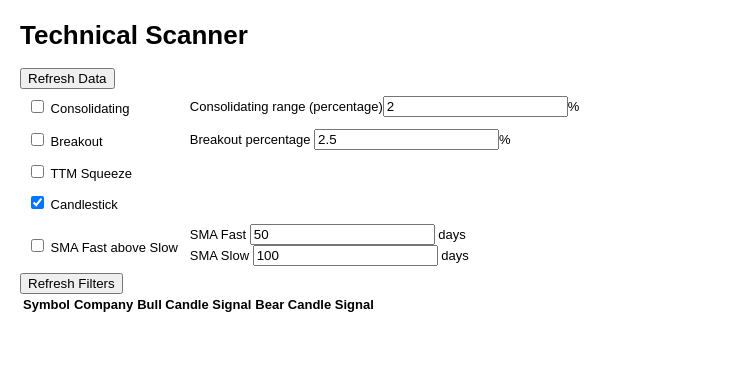
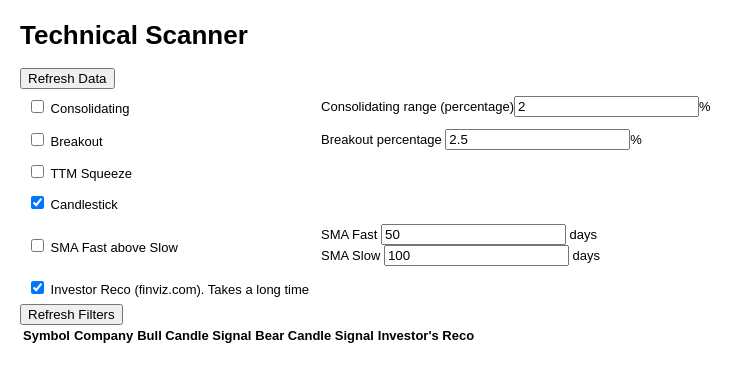
Before and after one commit to juanlazarde/fybot, a Flask app: page / in a window 1280 px wide. Shown: the top 382 px of the page, without its empty margins (0-753 px from the left). Run offline with Flask 2, Linux system fonts and the light colour scheme; lists and menus that the app fills with data are empty.

Commit message:
Corrected integer mistake with incoming form numbers... they're float. Also, added a column to show 'Investor Reco' as an example on how to add filters and scraping. BUT!, b/c we're scraping data from finviz.com, it's super slow on long lists.

```diff
--- a/app.py
+++ b/app.py
@@ -8,6 +8,9 @@ To run flask, open the python terminal and run: flask run"""
 import datetime
 import json
 import os
+
+import requests
+from lxml import html
 
 import pandas as pd
 import plotly as pt
@@ -141,6 +144,25 @@ class Filter:
 
         return True if sma_fast[-1] > sma_slow[-1] else False
 
+    def investor_reco(self, **kwargs):
+        # scrape finviz for latest 3 investor status
+        symbol = kwargs['symbol']
+        site = 'https://www.finviz.com/quote.ashx?t={}'.format(symbol)
+        headers = {'User-Agent': 'Mozilla/5.0'}
+        search = '//table[@class="fullview-ratings-outer"]//tr[1]//text()'
+
+        screen = requests.get(site, headers=headers)
+        tree = html.fromstring(screen.content).xpath(search)
+
+        bull_words = ['Buy', 'Outperform', 'Overweight', 'Upgrade']
+        bear_words = ['Sell', 'Underperform', 'Underweight', 'Downgrade']
+        bull = sum([tree.count(x) for x in bull_words])
+        bear = sum([tree.count(x) for x in bear_words])
+
+        self.signal.loc[symbol, 'investor_sum'] = \
+            "Bull {}, Bear {}".format(bull, bear)
+        return True
+
 
 class Chart:
     """Chart library"""
@@ -272,6 +294,10 @@ class Index:
                 stocks[symbol]['cdl_sum_ber'] = row.cdl_sum_ber
                 stocks[symbol]['cdl_sum_bul'] = row.cdl_sum_bul
 
+        if self.settings['investor_reco']['go']:
+            for symbol, row in self.signals.iterrows():
+                stocks[symbol]['investor_sum'] = row.investor_sum
+
         self.stocks = stocks
 
 
@@ -313,17 +339,25 @@ def index():
         active_filters = {'consolidating':
                           {'go': fltr_me('consolidating'),
                            'pct': int(frm_get('consolidating_pct'))},
+
                           'breakout':
                           {'go': fltr_me('breakout'),
-                           'pct': int(frm_get('breakout_pct'))},
+                           'pct': float(frm_get('breakout_pct'))},
+
                           'ttm_squeeze':
                           {'go': fltr_me('ttm_squeeze')},
+
                           'candlestick':
                           {'go': fltr_me('candlestick')},
+
                           'sma_filter':
                           {'go': fltr_me('sma_filter'),
-                           'fast': int(frm_get('sma_fast')),
-                           'slow': int(frm_get('sma_slow'))}}
+                           'fast': float(frm_get('sma_fast')),
+                           'slow': float(frm_get('sma_slow'))},
+
+                          'investor_reco':
+                          {'go': fltr_me('investor_reco')}
+                          }
 
         Filter(active_filters)
         stocks = Index(active_filters).stocks
--- a/templates/index.html
+++ b/templates/index.html
@@ -84,6 +84,11 @@
                 <label>SMA Slow <input type='text' name='sma_slow' value="100"> days</label>
             </td>
         </tr>
+        <tr>
+            <td>
+                <label><input type='checkbox' name='filter' value='investor_reco' checked> Investor Reco (finviz.com). Takes a long time</label>
+            </td>
+        </tr>
     </table>
     <input type="submit" value="Refresh Filters">
 {#    onclick="window.location.href='/filter';" />#}
@@ -108,6 +113,7 @@
         <th>Company</th>
         <th>Bull Candle Signal</th>
         <th>Bear Candle Signal</th>
+        <th>Investor's Reco</th>
     </tr>
     {% for symbol in stocks %}
     <tr>
@@ -117,7 +123,7 @@
                onmouseout="document.getElementById('place-holder-1').src='https://linkpeek.com/theme/img/linkpeek-transparent-pixel-placeholder.png';">
                 {{ symbol }}
                 <img src="https://linkpeek.com/theme/img/linkpeek-transparent-pixel-placeholder.png"
-                     id="place-holder-1" style="zindex: 100; position: absolute;"  alt=""/>
+                     id="place-holder-1" style="zindex: 100; position: relative;"  alt=""/>
             </a>
         </td>
         <td>
@@ -129,6 +135,9 @@
         </td>
         <td class="bearish">
             {{ stocks[symbol]['cdl_sum_ber']  | replace(", ", "<br/>") }}
+        </td>
+        <td class="investor_sum">
+            {{ stocks[symbol]['investor_sum'] }}
         </td>
         {% endautoescape %}
 
```
Also changed, not shown: requirements.txt (+7 -4 lines), 1 other file.
